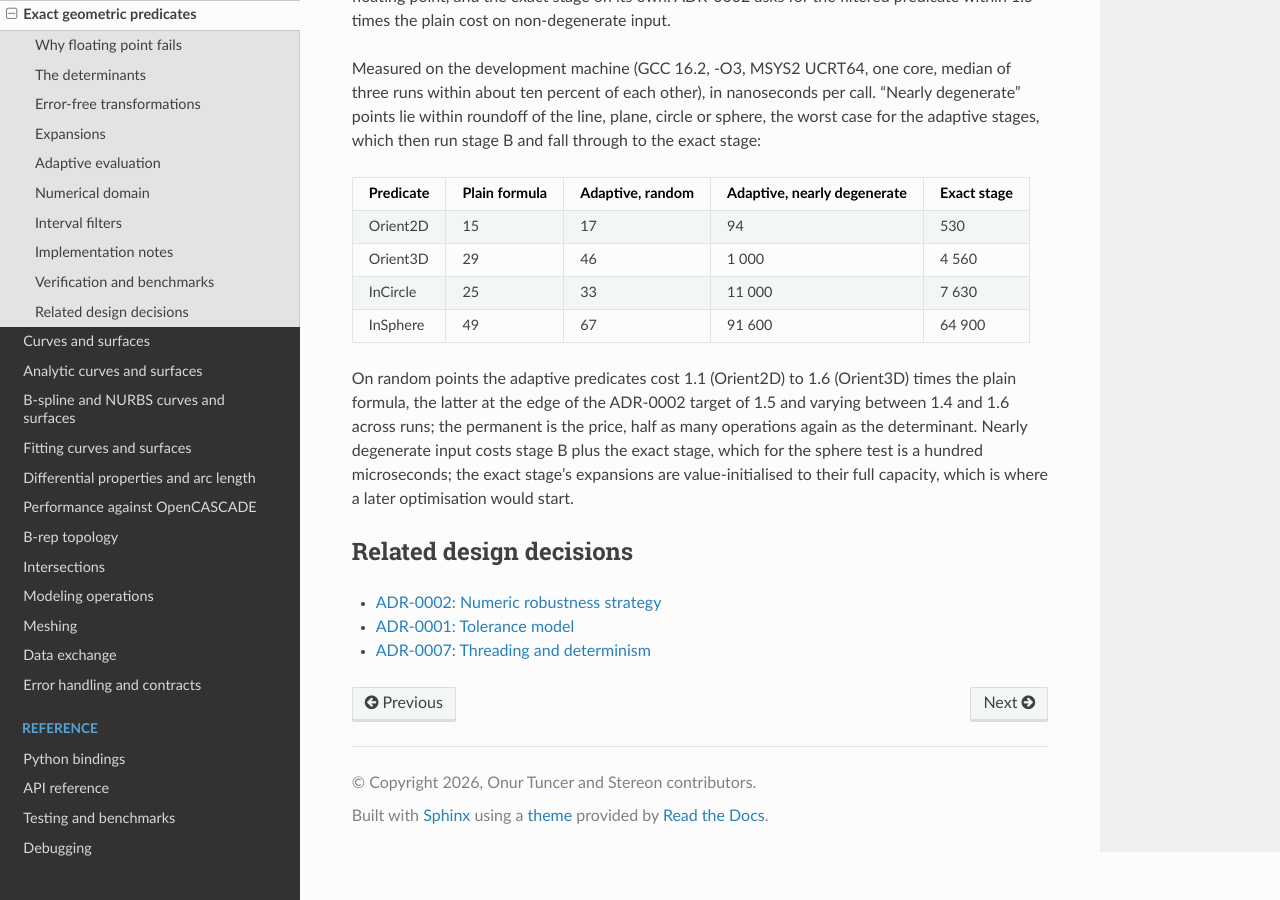
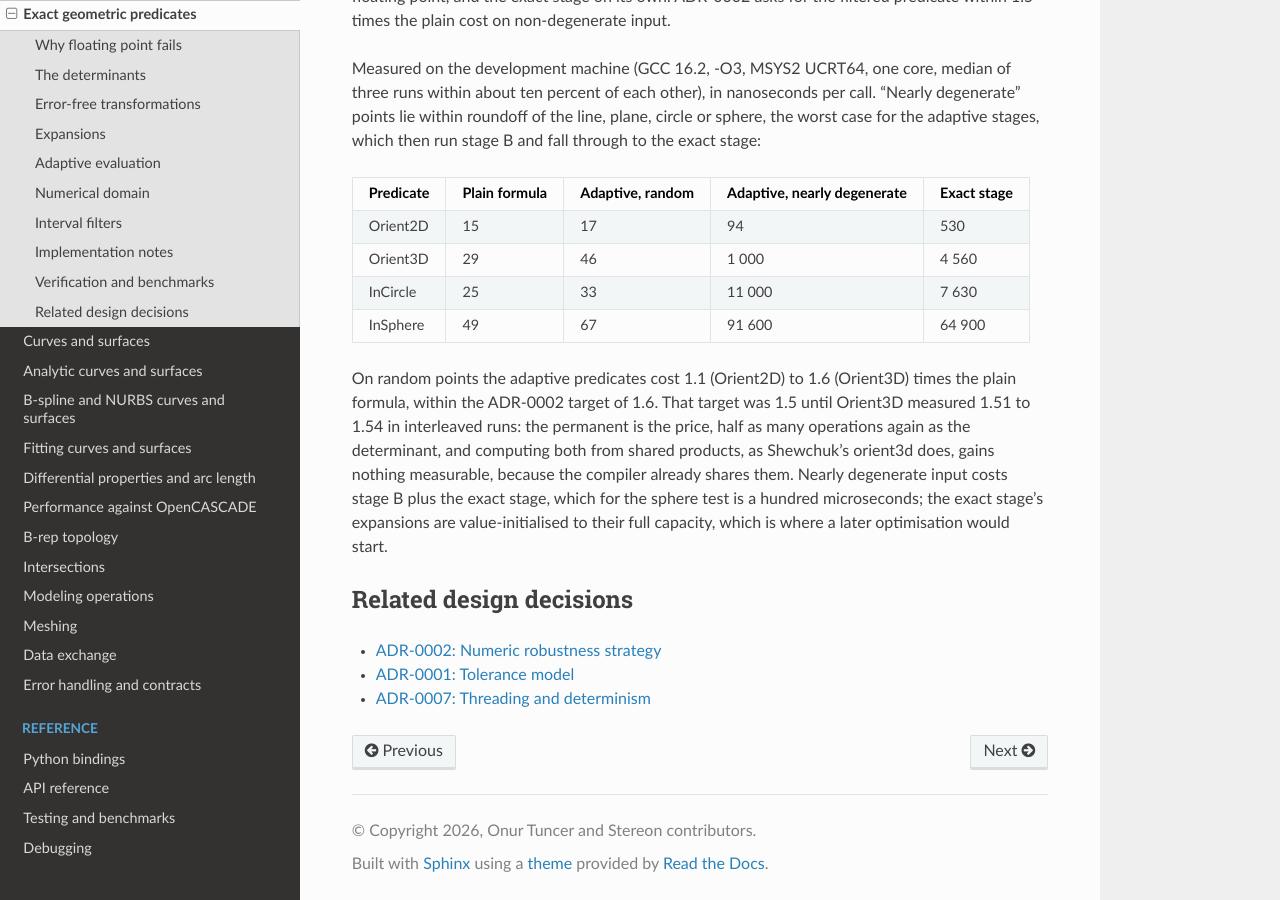
Before and after one commit to onurtuncer/Stereon, a Sphinx documentation site: the page built from docs/predicates.rst, in a window 1280 px wide and 900 px high, scrolled down 10284 px. Built offline with Sphinx 7.4.7 and the Read the Docs theme 3.1.0, drawn with Linux system fonts in a browser that asks for light colours; cross-references to code outside the pages are shown as plain code.

Commit message:
docs: the predicates chapter cites the revised ADR-0002 target
Co-Authored-By: Claude Opus 5.5 <noreply@anthropic.com>
Signed-off-by: Onur Tuncer <onur.tuncer@itu.edu.tr>

```diff
--- a/docs/predicates.rst
+++ b/docs/predicates.rst
@@ -602,9 +602,12 @@ InSphere     49              67                  91 600                64 900
 ===========  ==============  ==================  ====================  ============
 
 On random points the adaptive predicates cost 1.1 (Orient2D) to 1.6
-(Orient3D) times the plain formula, the latter at the edge of the ADR-0002
-target of 1.5 and varying between 1.4 and 1.6 across runs; the permanent is
-the price, half as many operations again as the determinant. Nearly
+(Orient3D) times the plain formula, within the ADR-0002 target of 1.6.
+That target was 1.5 until Orient3D measured 1.51 to 1.54 in interleaved
+runs: the permanent is the price, half as many operations again as the
+determinant, and computing both from shared products, as Shewchuk's
+orient3d does, gains nothing measurable, because the compiler already
+shares them. Nearly
 degenerate input costs stage B plus the exact stage, which for the sphere
 test is a hundred microseconds; the exact stage's expansions are
 value-initialised to their full capacity, which is where a later
```
